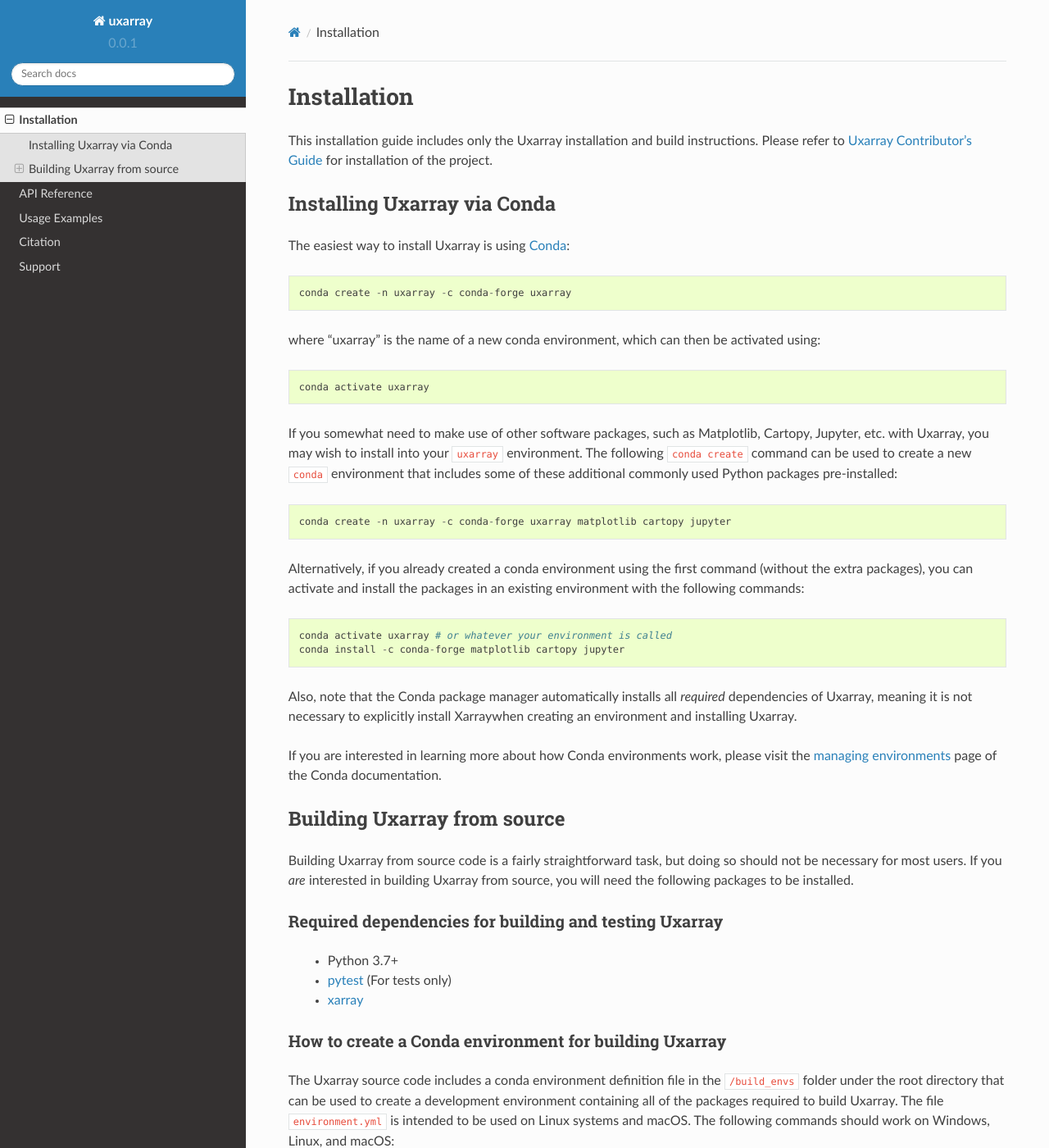
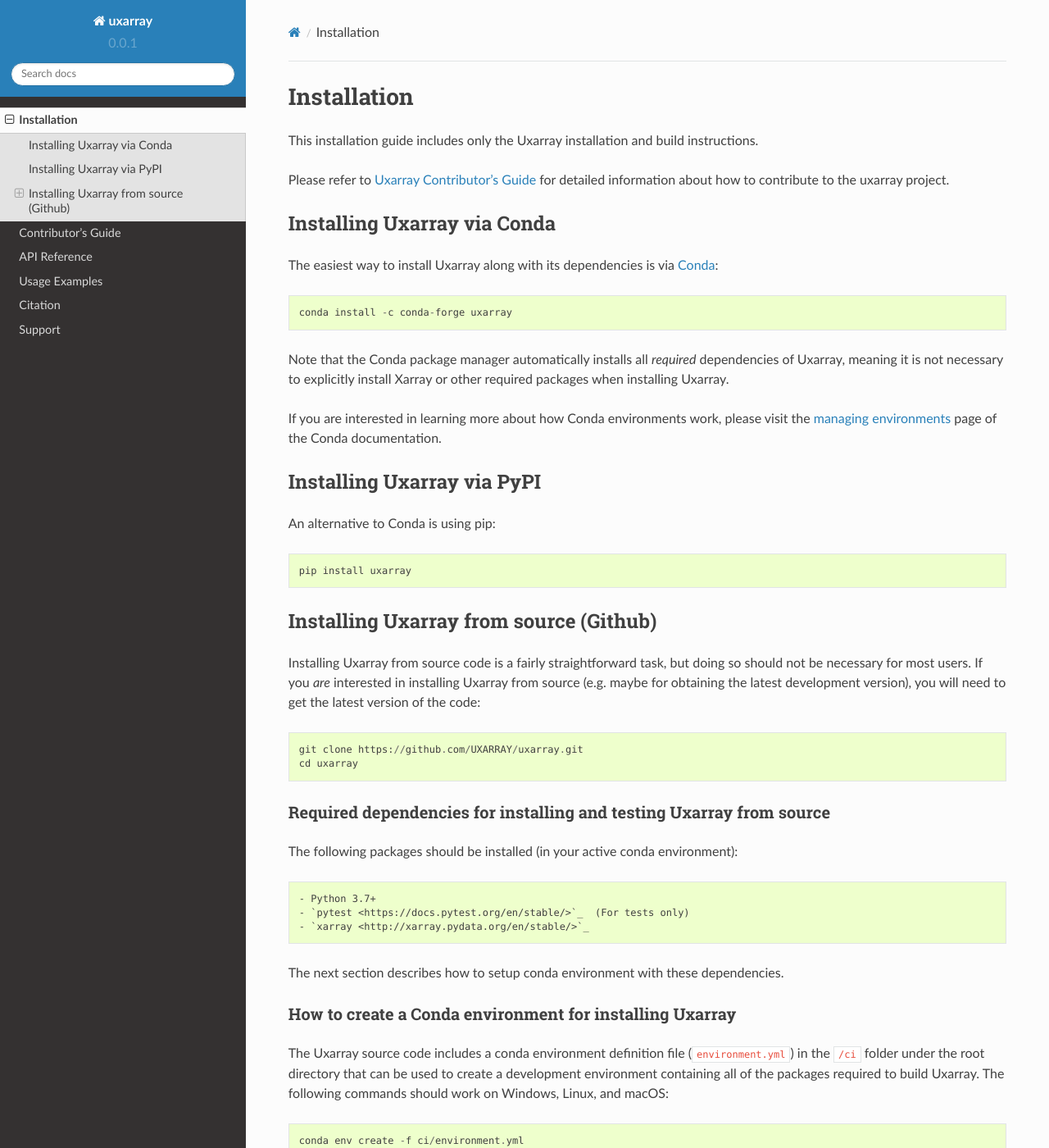
Before and after one commit to UXARRAY/uxarray, a Sphinx documentation site: the page built from docs/installation.rst, in a window 1280 px wide and 1400 px high. Shown: the whole window at 82% size. Built offline with Sphinx 7.4.7 and the Read the Docs theme 2.0.0, drawn with Linux system fonts in a browser that asks for light colours; some of the changed text lies outside the part shown.

Commit message:
Cleanup the folder structure and add/update some files (#3)
* Renamed build_envs to ci to comply with pangeo repos

* Added contributing rst and ms files, modified installation rst

* Removed src folder and made corresponding changes to it

* Changed build_envs strings to ci due to renaming

* Precommit fixes

```diff
--- a/docs/index.rst
+++ b/docs/index.rst
@@ -29,6 +29,7 @@
    :maxdepth: 2
 
    ./installation
+   ./contributing
    ./api
    ./examples
    ./citation
--- a/docs/installation.rst
+++ b/docs/installation.rst
@@ -2,95 +2,85 @@
 ============
 
 This installation guide includes only the Uxarray installation and build instructions.
-Please refer to `Uxarray Contributor's Guide <https://uxarray.readthedocs.io/en/latest/contribution.html>`_ for installation of
-the project.
+
+Please refer to `Uxarray Contributor's Guide <https://uxarray.readthedocs.io/en/latest/contributing.html>`_ for
+detailed information about how to contribute to the uxarray project.
 
 Installing Uxarray via Conda
---------------------------------
+----------------------------
 
-The easiest way to install Uxarray is using
+The easiest way to install Uxarray along with its dependencies is via
 `Conda <http://conda.pydata.org/docs/>`_::
 
-    conda create -n uxarray -c conda-forge uxarray
+    conda install -c conda-forge uxarray
 
-where "uxarray" is the name of a new conda environment, which can then be
-activated using::
-
-    conda activate uxarray
-
-If you somewhat need to make use of other software packages, such as Matplotlib,
-Cartopy, Jupyter, etc. with Uxarray, you may wish to install into your :code:`uxarray`
-environment.  The following :code:`conda create` command can be used to create a new
-:code:`conda` environment that includes some of these additional commonly used Python
-packages pre-installed::
-
-    conda create -n uxarray -c conda-forge uxarray matplotlib cartopy jupyter
-
-Alternatively, if you already created a conda environment using the first
-command (without the extra packages), you can activate and install the packages
-in an existing environment with the following commands::
-
-    conda activate uxarray # or whatever your environment is called
-    conda install -c conda-forge matplotlib cartopy jupyter
-
-
-
-Also, note that the Conda package manager automatically installs all `required`
+Note that the Conda package manager automatically installs all `required`
 dependencies of Uxarray, meaning it is not necessary to explicitly install
-Xarraywhen creating an environment and installing Uxarray.
+Xarray or other required packages when installing Uxarray.
 
 If you are interested in learning more about how Conda environments work, please
 visit the `managing environments <https://docs.conda.io/projects/conda/en/latest/user-guide/tasks/manage-environments.html>`_
 page of the Conda documentation.
 
+Installing Uxarray via PyPI
+---------------------------
 
-Building Uxarray from source
---------------------------------
+An alternative to Conda is using pip::
 
-Building Uxarray from source code is a fairly straightforward task, but
+    pip install uxarray
+
+Installing Uxarray from source (Github)
+---------------------------------------
+
+Installing Uxarray from source code is a fairly straightforward task, but
 doing so should not be necessary for most users. If you `are` interested in
-building Uxarray from source, you will need the following packages to be
-installed.
+installing Uxarray from source (e.g. maybe for obtaining the latest
+development version), you will need to get the latest version of the code::
 
-Required dependencies for building and testing Uxarray
-^^^^^^^^^^^^^^^^^^^^^^^^^^^^^^^^^^^^^^^^^^^^^^^^^^^^^^^^^^
+    git clone https://github.com/UXARRAY/uxarray.git
+    cd uxarray
+
+Required dependencies for installing and testing Uxarray from source
+^^^^^^^^^^^^^^^^^^^^^^^^^^^^^^^^^^^^^^^^^^^^^^^^^^^^^^^^^^^^^^^^^^^^
+
+The following packages should be installed (in your active conda
+environment)::
 
     - Python 3.7+
     - `pytest <https://docs.pytest.org/en/stable/>`_  (For tests only)
     - `xarray <http://xarray.pydata.org/en/stable/>`_
 
+The next section describes how to setup conda environment with these
+dependencies.
 
+How to create a Conda environment for installing Uxarray
+^^^^^^^^^^^^^^^^^^^^^^^^^^^^^^^^^^^^^^^^^^^^^^^^^^^^^^^^
 
-How to create a Conda environment for building Uxarray
-^^^^^^^^^^^^^^^^^^^^^^^^^^^^^^^^^^^^^^^^^^^^^^^^^^^^^^^^^^
+The Uxarray source code includes a conda environment definition file
+(:code:`environment.yml`) in the :code:`/ci` folder under the root
+directory that can be used to create a development environment
+containing all of the packages required to build Uxarray. The
+following commands should work on Windows, Linux, and macOS::
 
-The Uxarray source code includes a conda environment definition file in
-the :code:`/build_envs` folder under the root directory that can be used to create a
-development environment containing all of the packages required to build Uxarray.
-The file :code:`environment.yml` is intended to be used on Linux systems and macOS.
-The following commands should work on Windows, Linux, and macOS::
-
-    conda env create -f build_envs/environment.yml
+    conda env create -f ci/environment.yml
     conda activate uxarray_build
 
+Installing Uxarray from source
+^^^^^^^^^^^^^^^^^^^^^^^^^^^^^^
 
-Installing Uxarray
-^^^^^^^^^^^^^^^^^^^^^^
-
-Once the dependencies listed above are installed, you can install Uxarray
-with running the following command from the root-directory::
+Once the dependencies listed above are installed, you can install
+Uxarray with running the following command from the root-directory::
 
     pip install .
 
 For compatibility purposes, we strongly recommend using Conda to
 configure your build environment as described above.
 
-
-Testing a Uxarray build
+Testing a Uxarray code base
 ^^^^^^^^^^^^^^^^^^^^^^^^^^^
 
-A Uxarray build can be tested from the root directory of the source code
-repository using the following command (Explicit installation of the
+A Uxarray code base can be tested from the root directory of the source
+code repository using the following command (Explicit installation of the
 `pytest <https://docs.pytest.org/en/stable/>`_ package may be required, please
 see above)::
 
```
Also changed, not shown: CONTRIBUTING.md (added, +9 -0 lines), INSTALLATION.md (added, +5 -0 lines), README.md (+6 -7 lines), docs/contributing.rst (added, +8 -0 lines), setup.py (+2 -7 lines), .readthedocs.yml, uxarray/__init__.py (renamed from src/uxarray/__init__.py), 7 other files.
